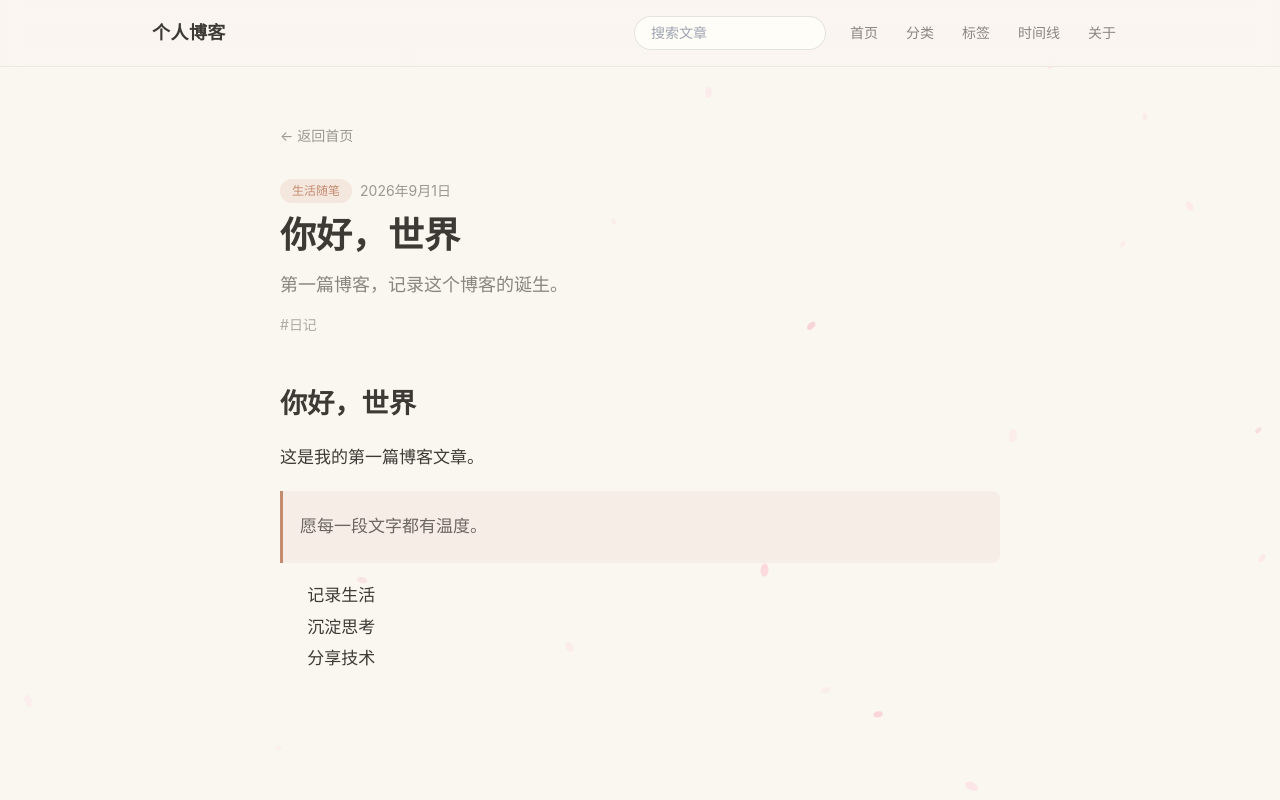
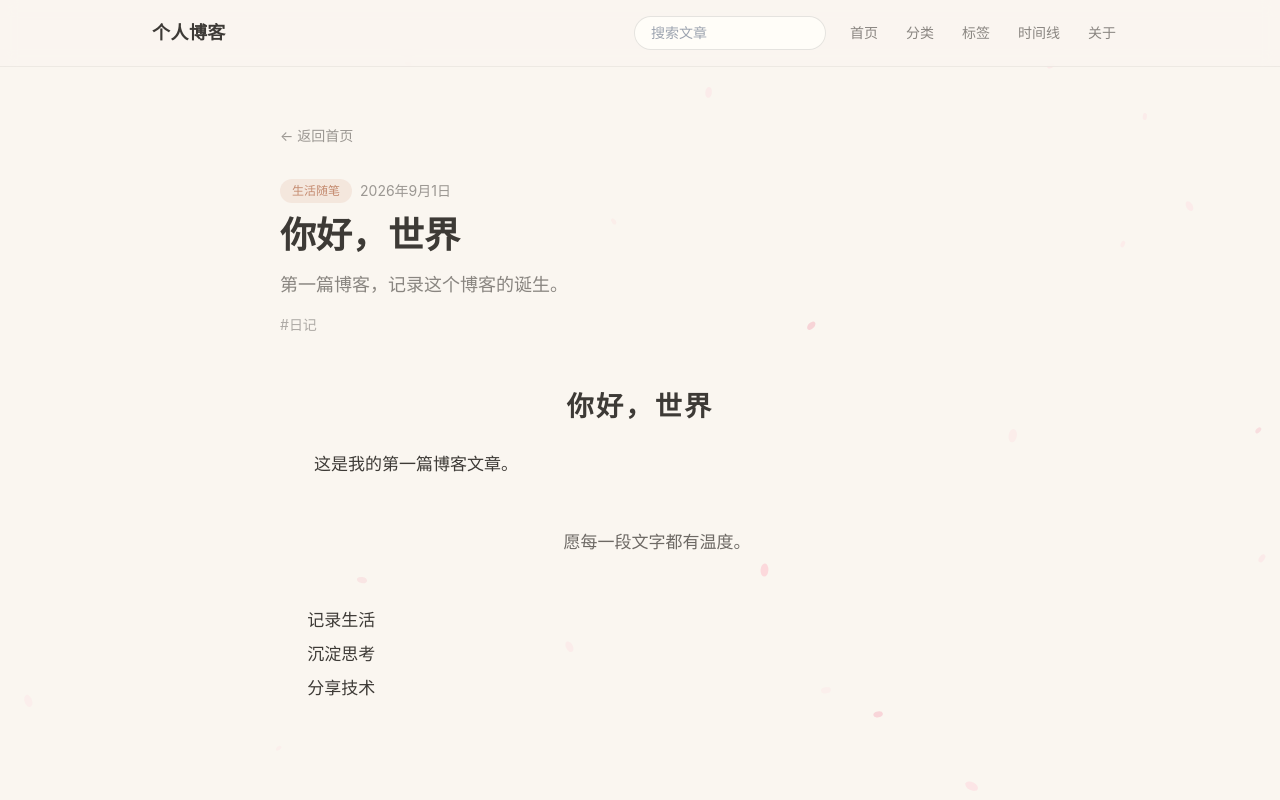
Before and after one commit to TAKPLT92/PersonalBlogs-Static, a Next.js app: page /PersonalBlogs-Static/posts/hello-world in a window 1280 px wide. Shown: the top 800 px of the page. Built offline with nearby package versions, Linux system fonts and the light colour scheme.

Commit message:
literary typography

```diff
--- a/app/globals.css
+++ b/app/globals.css
@@ -45,7 +45,15 @@ button {
 
 /* Markdown */
 .markdown-body {
-  line-height: 1.85;
+  font-family:
+    'Songti SC',
+    'Noto Serif SC',
+    'SimSun',
+    'STSong',
+    Georgia,
+    'Times New Roman',
+    serif;
+  line-height: 2;
   font-size: 1.0625rem;
   color: var(--foreground);
   overflow-wrap: break-word;
@@ -57,17 +65,17 @@ button {
   margin-bottom: 0.5em;
   font-weight: 600;
 }
-.markdown-body h1 { font-size: 1.6em; }
+.markdown-body h1 { text-align: center; font-size: 1.6em; letter-spacing: 0.08em; }
 .markdown-body h2 { font-size: 1.35em; border-bottom: 1px solid rgba(0,0,0,0.08); padding-bottom: 0.2em; }
 .markdown-body h3 { font-size: 1.2em; }
-.markdown-body p { margin: 0.8em 0; }
+.markdown-body p { margin: 0.6em 0; text-indent: 2em; }
 .markdown-body ul, .markdown-body ol { padding-left: 1.6em; margin: 0.8em 0; }
 .markdown-body blockquote {
-  border-left: 3px solid var(--accent);
-  padding: 0.4em 1em;
-  margin: 1em 0;
-  background: rgba(200,139,111,0.08);
-  border-radius: 0 0.5rem 0.5rem 0;
+  border-left: none;
+  padding: 0.5em 1em;
+  margin: 1.5em auto;
+  background: transparent;
+  text-align: center;
   color: rgba(61,58,54,0.75);
 }
 .markdown-body code {
```
